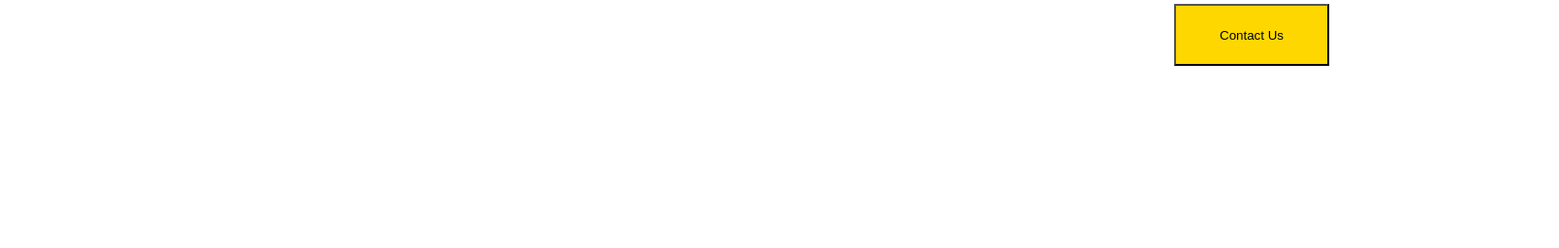
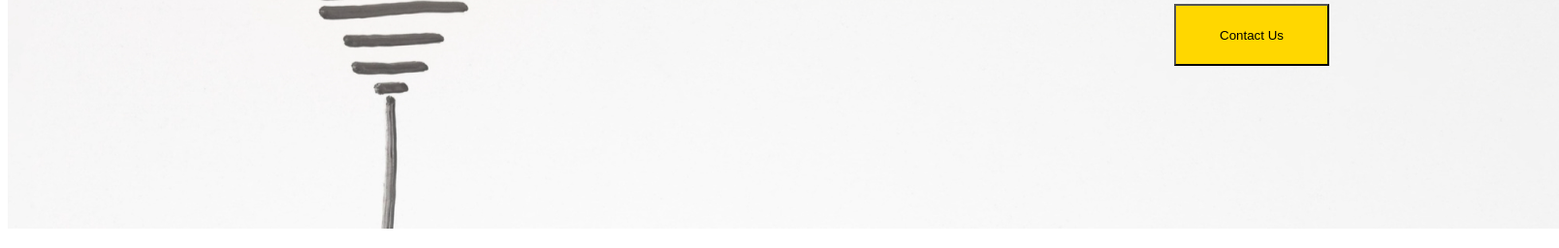
Before and after one commit to Sirdhartho/my-1st-assignment, a plain HTML site: page index.html in a window 1280 px wide. Shown: the part 580-836 px from the top of the page at 97% size, 1608 px wide, since content can reach past the window. Before the commit the page ends 800 px from the top, so only its background shows below. Drawn offline with Linux system fonts and the light colour scheme.

Commit message:
add html

```diff
--- a/index.html
+++ b/index.html
@@ -15,7 +15,7 @@
             form, by injected humour, or randomised words
             <button class="button">Contact Us</button>
             <div>
-
+                <img src="/images/banner/banner1.png" alt="">
             </div>
         </P>
 
```
